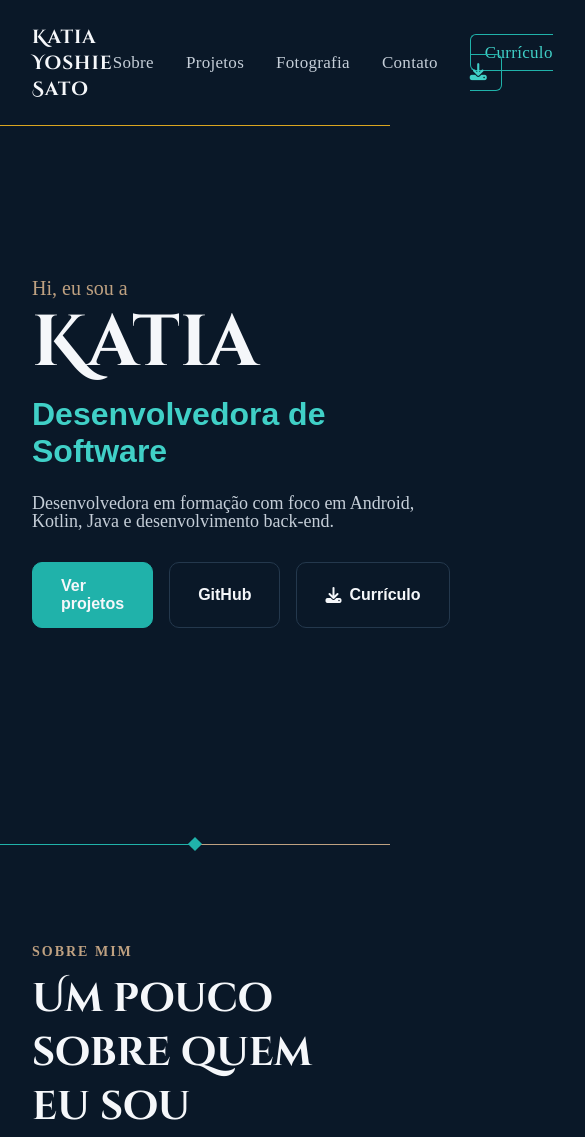
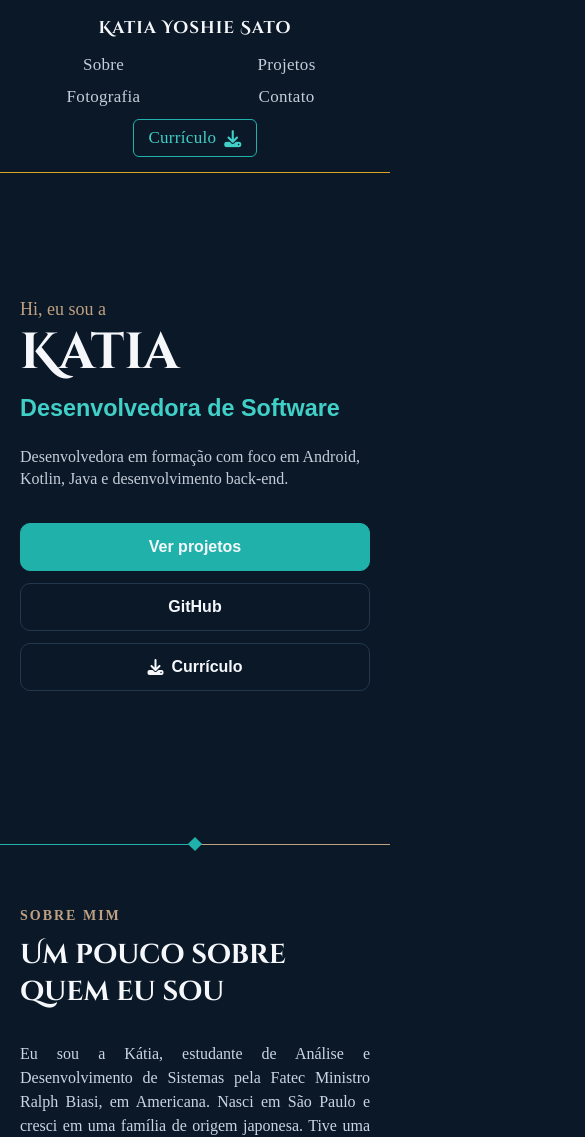
Before and after one commit to KatiaSato/Portifolio, a website built with webpack: page index.html in a window 390 px wide. Shown: the top 1137 px of the page, 585 px wide, since content can reach past the window. Built offline with nearby package versions, Linux system fonts and the light colour scheme; a web font is replaced by a local one.

Commit message:
Make portfolio responsive on mobile and tablet

```diff
--- a/css/style.css
+++ b/css/style.css
@@ -810,3 +810,198 @@ header::after {
 .contact::after {
   background-color: var(--gold);
 }
+
+/* Layout para tablets e telas menores; estilos desktop permanecem acima. */
+@media (max-width: 900px) {
+  .navbar {
+    flex-direction: column;
+    gap: 18px;
+    padding: 20px 24px;
+  }
+
+  .nav-links {
+    justify-content: center;
+    flex-wrap: wrap;
+    gap: 14px 22px;
+  }
+
+  .hero {
+    min-height: 100svh;
+    padding: 170px 24px 72px;
+  }
+
+  .hero-content {
+    width: 100%;
+  }
+
+  .hero h1 {
+    font-size: clamp(52px, 8vw, 72px);
+  }
+
+  .hero h2 {
+    font-size: clamp(25px, 4vw, 32px);
+  }
+
+  .hero-description {
+    line-height: 1.4;
+  }
+
+  .hero-buttons {
+    flex-wrap: wrap;
+  }
+
+  .about,
+  .projects,
+  .photography,
+  .contact {
+    padding: 80px 24px;
+    scroll-margin-top: 135px;
+  }
+
+  .about h2,
+  .projects-container > h2,
+  .photography-container > h2,
+  .contact h2 {
+    font-size: clamp(30px, 5vw, 40px);
+  }
+
+  .about-text p,
+  .project-description,
+  .project-highlights,
+  .under-construction p {
+    line-height: 1.5;
+  }
+
+  .project-card {
+    grid-template-columns: minmax(0, 1fr);
+    gap: 40px;
+    padding: 36px;
+  }
+
+  .project-images,
+  .project-info {
+    min-width: 0;
+  }
+
+  .project-secondary-images {
+    width: 100%;
+  }
+}
+
+@media (max-width: 600px) {
+  .navbar {
+    gap: 16px;
+    padding: 16px 20px;
+  }
+
+  .logo {
+    font-size: 17px;
+    text-align: center;
+  }
+
+  .nav-links {
+    display: grid;
+    grid-template-columns: repeat(2, minmax(0, 1fr));
+    gap: 12px 16px;
+    width: 100%;
+    text-align: center;
+  }
+
+  .nav-links li:last-child {
+    grid-column: 1 / -1;
+  }
+
+  .nav-links .nav-curriculo {
+    display: inline-flex;
+    align-items: center;
+    gap: 8px;
+  }
+
+  .hero {
+    padding: 210px 20px 64px;
+  }
+
+  .hero-intro {
+    font-size: 18px;
+  }
+
+  .hero h1 {
+    font-size: clamp(46px, 13vw, 60px);
+  }
+
+  .hero h2 {
+    font-size: clamp(22px, 6vw, 28px);
+  }
+
+  .hero-description {
+    font-size: 16px;
+  }
+
+  .hero-buttons {
+    flex-direction: column;
+    align-items: stretch;
+    gap: 12px;
+  }
+
+  .about,
+  .projects,
+  .photography,
+  .contact {
+    padding: 64px 20px;
+    scroll-margin-top: 175px;
+  }
+
+  .about h2,
+  .projects-container > h2,
+  .photography-container > h2,
+  .contact h2 {
+    font-size: clamp(26px, 7vw, 34px);
+  }
+
+  .about-text p {
+    font-size: 16px;
+  }
+
+  .project-card {
+    gap: 32px;
+    padding: 24px;
+  }
+
+  .project-main-image {
+    max-width: 100%;
+  }
+
+  .project-secondary-images img {
+    width: min(30%, 110px);
+    min-width: 0;
+  }
+
+  .project-info h3 {
+    font-size: 30px;
+  }
+
+  .project-description {
+    font-size: 16px;
+  }
+
+  .under-construction {
+    padding: 48px 20px;
+  }
+
+  .under-construction h3 {
+    font-size: 22px;
+  }
+
+  .contact-links {
+    gap: 12px;
+  }
+
+  .contact-button {
+    flex: 1 1 140px;
+    min-width: 0;
+  }
+
+  .footer {
+    padding: 40px 20px 28px;
+  }
+}
```
